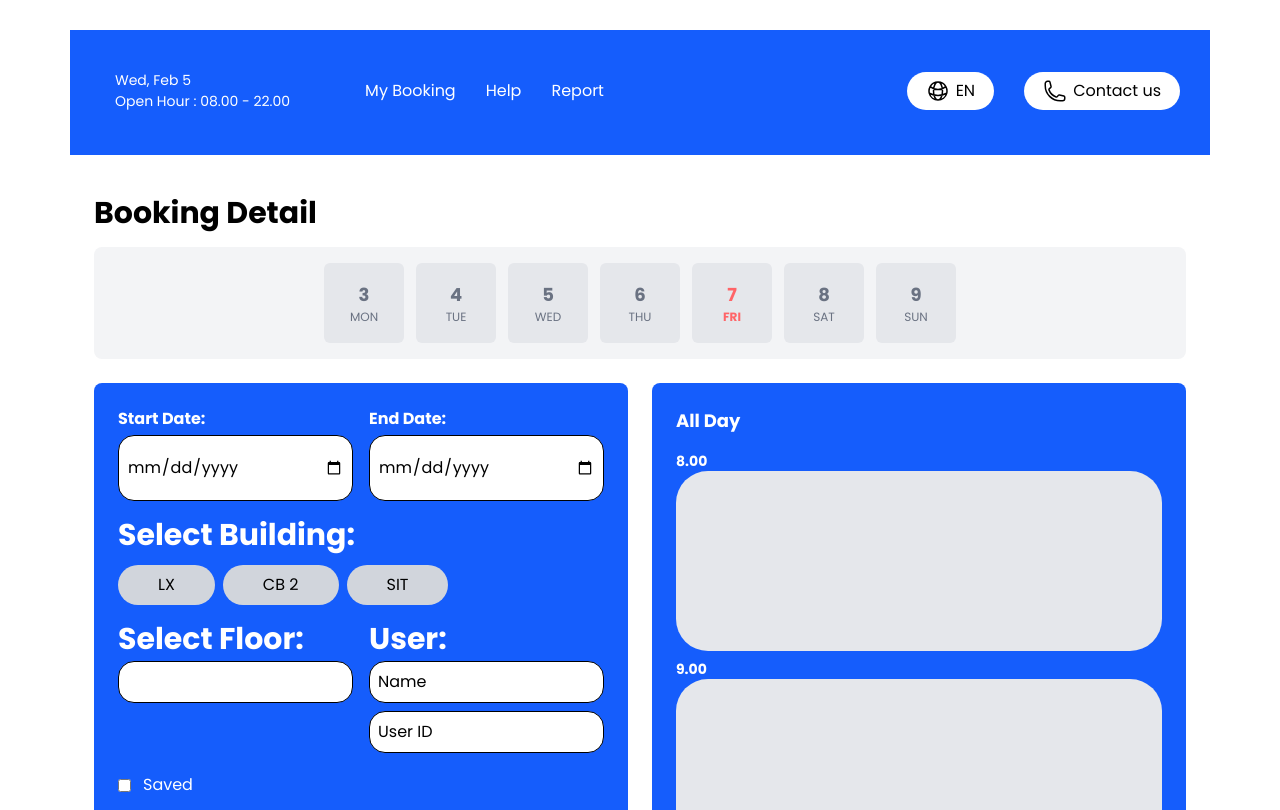
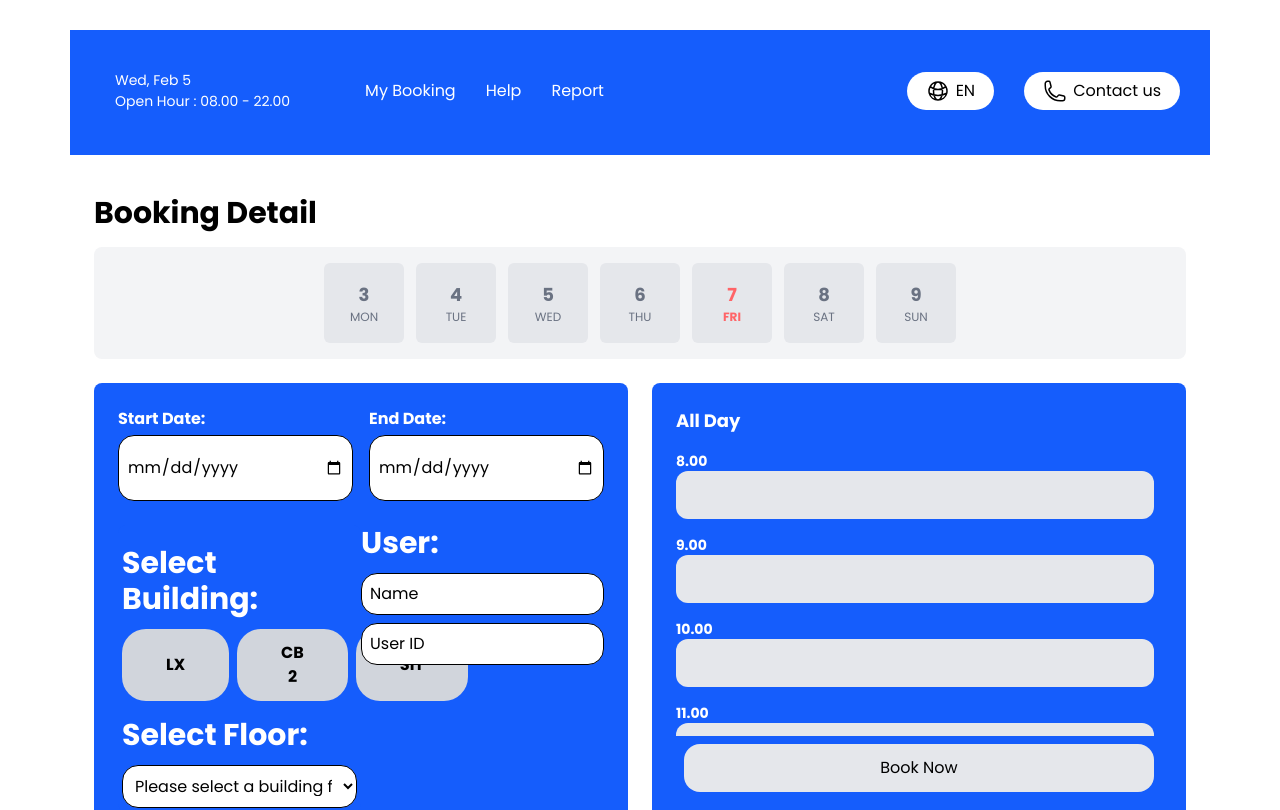
Before and after one commit to SukumDecha/HelloClient, a React (Vite) app: page /Roombooking in a window 1280 px wide. Shown: the top 810 px of the page. Built offline with nearby package versions, Linux system fonts and the light colour scheme.

Commit message:
อัพเดท

```diff
--- /dev/null
+++ b/src/components/BuildingAndFloorSelector.jsx
@@ -0,0 +1,60 @@
+import React, { useState } from "react";
+
+const BuildingAndFloorSelector = () => {
+  const [selectedBuilding, setSelectedBuilding] = useState("");
+  const [floors, setFloors] = useState([]);
+
+  const buildings = {
+    LX: ["Floor 10","Floor 11", "Floor 12", "Floor 13"],
+    "CB 2": ["Floor A", "Floor B", "Floor C"],
+    SIT: ["Level X", "Level Y", "Level Z"],
+  };
+
+  const handleBuildingSelect = (building) => {
+    setSelectedBuilding(building);
+    setFloors(buildings[building]);
+  };
+
+  return (
+    <div>
+      <div className="mt-4">
+        <label className="block font-bold mb-3 text-3xl">Select Building:</label>
+        <div className="flex space-x-2">
+          {Object.keys(buildings).map((building, index) => (
+            <button
+              key={index}
+              onClick={() => handleBuildingSelect(building)}
+              className={`px-11 py-3 rounded-3xl font-bold ${
+                selectedBuilding === building
+                  ? "bg-green-500 text-white"
+                  : "bg-gray-300 text-black hover:bg-gray-400"
+              }`}
+            >
+              {building}
+            </button>
+          ))}
+        </div>
+      </div>
+
+      <div className="mt-4">
+        <label className="block font-bold mb-3 text-3xl">Select Floor:</label>
+        <select
+          className="w-full border rounded-2xl px-2 py-2 text-black bg-white"
+          disabled={!selectedBuilding}
+        >
+          {floors.length > 0 ? (
+            floors.map((floor, index) => (
+              <option key={index} value={floor}>
+                {floor}
+              </option>
+            ))
+          ) : (
+            <option value="">Please select a building first</option>
+          )}
+        </select>
+      </div>
+    </div>
+  );
+};
+
+export default BuildingAndFloorSelector;
--- /dev/null
+++ b/src/components/Mybooking.jsx
@@ -0,0 +1,23 @@
+import React, { useState } from "react";
+
+const Mybooking = () => {
+  const [bookings, setBookings] = useState([]);
+  return (
+    <div className="text-black">
+      {bookings.length > 0 && (
+        <div>
+          <h2>My Booking</h2>
+          {bookings.map((booking, index) => (
+            <div key={index} className="booking-item">
+              <p>{booking.details}</p>
+              <button className="update-btn">Update</button>
+              <button className="delete-btn">Delete</button>
+            </div>
+          ))}
+        </div>
+      )}
+    </div>
+  );
+};
+
+export default Mybooking;
--- a/src/components/tools.jsx
+++ b/src/components/tools.jsx
@@ -1,46 +1,66 @@
+import Formtools from "./formtools";
+import LinkCom from "./Link";
+import { useState } from "react";
 
-import Formtools from "./formtools"
-import LinkCom from "./Link";
+const Tools = () => {
+  const [showDateDropdown, setShowDateDropdown] = useState(false);
+  const [showBuildingDropdown, setShowBuildingDropdown] = useState(false);
 
-
-const tools = () => {
   return (
     <div className="toolscontent">
+      {/* What you looking for? */}
       <div className="flex gap-1 m-auto">
         <svg xmlns="http://www.w3.org/2000/svg" width="24" height="24" viewBox="0 0 24 24" fill="none">
           <path d="M20.0004 19.9999L15.9504 15.9499M15.9504 15.9499C16.6004 15.2998 17.116 14.5281 17.4678 13.6788C17.8196 12.8295 18.0007 11.9192 18.0007 10.9999C18.0007 10.0806 17.8196 9.17027 17.4678 8.32095C17.116 7.47163 16.6004 6.69991 15.9504 6.04987C15.3003 5.39983 14.5286 4.88418 13.6793 4.53238C12.83 4.18058 11.9197 3.99951 11.0004 3.99951C10.0811 3.99951 9.17076 4.18058 8.32144 4.53238C7.47211 4.88418 6.7004 5.39983 6.05036 6.04987C4.73754 7.36269 4 9.14326 4 10.9999C4 12.8565 4.73754 14.637 6.05036 15.9499C7.36318 17.2627 9.14375 18.0002 11.0004 18.0002C12.857 18.0002 14.6375 17.2627 15.9504 15.9499Z" stroke="black"/>
         </svg>
-        <Formtools text="What you looking for ?" />
+        <p>What you looking for?</p>
       </div>
 
       <p className="flex gap-1 m-auto">|</p>
 
-        <div className="flex gap-1 m-auto">
+      {/* Date/Time Dropdown */}
+      <div className="flex gap-1 m-auto relative">
+        <button onClick={() => setShowDateDropdown(!showDateDropdown)}>
           <svg xmlns="http://www.w3.org/2000/svg" width="20" height="22" viewBox="0 0 20 22" fill="none">
             <path d="M10 0C15.523 0 20 4.477 20 10C20 15.523 15.523 20 10 20C4.477 20 0 15.523 0 10C0 4.477 4.477 0 10 0ZM10 2C7.87827 2 5.84344 2.84285 4.34315 4.34315C2.84285 5.84344 2 7.87827 2 10C2 12.1217 2.84285 14.1566 4.34315 15.6569C5.84344 17.1571 7.87827 18 10 18C12.1217 18 14.1566 17.1571 15.6569 15.6569C17.1571 14.1566 18 12.1217 18 10C18 7.87827 17.1571 5.84344 15.6569 4.34315C14.1566 2.84285 12.1217 2 10 2ZM10 4C10.2449 4.00003 10.4813 4.08996 10.6644 4.25272C10.8474 4.41547 10.9643 4.63975 10.993 4.883L11 5V9.586L13.707 12.293C13.8863 12.473 13.9905 12.7144 13.9982 12.9684C14.006 13.2223 13.9168 13.4697 13.7488 13.6603C13.5807 13.8508 13.3464 13.9703 13.0935 13.9944C12.8406 14.0185 12.588 13.9454 12.387 13.79L12.293 13.707L9.293 10.707C9.13758 10.5514 9.03776 10.349 9.009 10.131L9 10V5C9 4.73478 9.10536 4.48043 9.29289 4.29289C9.48043 4.10536 9.73478 4 10 4Z" fill="black"/>
           </svg>
-        <Formtools text="Date/Time"/>
+          Date/Time
+        </button>
+        {showDateDropdown && (
+          <div className="absolute top-full left-0 bg-white shadow-md p-2">
+            <p>Select Date/Time</p>
+          </div>
+        )}
       </div>
 
       <p className="flex gap-1 m-auto">|</p>
 
-        <div className="flex gap-1 m-auto">
+      {/* Building Dropdown */}
+      <div className="flex gap-1 m-auto relative">
+        <button onClick={() => setShowBuildingDropdown(!showBuildingDropdown)}>
           <svg xmlns="http://www.w3.org/2000/svg" width="24" height="24" viewBox="0 0 24 24" fill="none">
             <path d="M3 21H21M9 8H10M9 12H10M9 16H10M14 8H15M14 12H15M14 16H15M5 21V5C5 4.46957 5.21071 3.96086 5.58579 3.58579C5.96086 3.21071 6.46957 3 7 3H17C17.5304 3 18.0391 3.21071 18.4142 3.58579C18.7893 3.96086 19 4.46957 19 5V21" stroke="black"/>
           </svg>
-        <Formtools text="Building"/>
+          Building
+        </button>
+        {showBuildingDropdown && (
+          <div className="absolute top-full left-0 bg-white shadow-md p-2">
+            <p>Select Building</p>
+          </div>
+        )}
       </div>
 
+      {/* Search Button */}
       <div className="flex gap-1 m-auto">
         <button className="search-btn">
-        <LinkCom Linkto="/Roombooking" text="Search"/>
-        <svg  className="flex m-auto" xmlns="http://www.w3.org/2000/svg" width="17" height="16" viewBox="0 0 17 16" fill="none">
+          <LinkCom Linkto="/Roombooking" text="Search" />
+          <svg className="flex m-auto" xmlns="http://www.w3.org/2000/svg" width="17" height="16" viewBox="0 0 17 16" fill="none">
             <path d="M8.49967 1.3335C12.1797 1.3335 15.1663 4.32016 15.1663 8.00016C15.1663 11.6802 12.1797 14.6668 8.49967 14.6668C4.81967 14.6668 1.83301 11.6802 1.83301 8.00016C1.83301 4.32016 4.81967 1.3335 8.49967 1.3335ZM8.49967 7.3335H5.83301V8.66683H8.49967V10.6668L11.1663 8.00016L8.49967 5.3335V7.3335Z" fill="white"/>
           </svg>
         </button>
       </div>
     </div>
-  )
-}
+  );
+};
 
-export default tools
+export default Tools;
--- a/src/pages/Heropage.jsx
+++ b/src/pages/Heropage.jsx
@@ -1,4 +1,5 @@
 import Footer from "../components/footer";
+import Mybooking from "../components/Mybooking";
 import Navbar from "../components/navbar"
 import Tools from "../components/tools";
 
@@ -11,6 +12,8 @@ const Heropage = () => {
         room booking system.</h1>
         <Tools/>
       </div>
+
+      <Mybooking />
       <Footer/>
     </>
   );
--- a/src/pages/Roombooking.jsx
+++ b/src/pages/Roombooking.jsx
@@ -1,6 +1,7 @@
 import Navbar from "../components/navbar"
 import '../App.css';
-import Footer from "../components/footer";
+import Footer from "../components/footer"
+import BuildingAndFloorSelector from "../components/BuildingAndFloorSelector";
 
 const Roombooking = () => {
 
@@ -39,51 +40,41 @@ const Roombooking = () => {
             </div>
           </div>
 
-          <div className="mt-4">
-            <label className="block font-bold mb-3 text-3xl">Select Building:</label>
-            <div className="flex space-x-2 ">
-              {["LX", "CB 2", "SIT"].map((building, index) => (
-                <button
-                  key={index}
-                  className="bg-gray-300 px-10 py-2 rounded-3xl text-black hover:bg-gray-400"
-                >
-                  {building}
-                </button>
-              ))}
-            </div>
-          </div>
-
-          <div className="grid grid-cols-2 gap-4 mt-4">
+         <div className="grid grid-cols-2 gap- mt-6">
+        <div className="bg-blue-600 text-white p-1 rounded-lg">
+          <BuildingAndFloorSelector />
+        </div>
             <div>
-              <label className="block font-bold mb-1 text-3xl">Select Floor:</label>
-              <input type="text" className="w-full border rounded-2xl px-2 py-2 text-black bg-white" />
-            </div>
-            <div>
-              <label className="block font-bold mb-1 text-3xl">User:</label>
+              <label className="block font-bold mb-3 text-3xl">User:</label>
               <input type="text" placeholder="Name" className="w-full border rounded-2xl px-2 py-2 text-black bg-white" />
               <input type="text" placeholder="User ID" className="w-full border rounded-2xl px-2 py-2 mt-2 text-black bg-white" />
             </div>
           </div>
+        </div>
+
+        <div className="bg-blue-600 text-white p-6 rounded-lg flex flex-col h-[500px] relative">
+
+  <div className="overflow-y-auto flex-1 pr-2">
+    <p className="text-lg font-bold mb-4">All Day</p>
+    {["8.00", "9.00", "10.00", "11.00", "12.00", "13.00", "14.00", "15.00", "16.00"].map((time, i) => (
+      <div key={i} className="mb-4">
+        <p className="text-white-200 text-sm font-bold">{time}</p>
+        <div className="w-full h-12 bg-gray-200 rounded-xl"></div> {/* กล่องเวลา */}
+      </div>
+    ))}
+  </div>
+
+  <div className="sticky bottom-0 bg-blue-600 p-2 mt-2">
+    <button className="w-full bg-gray-200 text-black p-3 rounded-2xl hover:bg-gray-400">
+      Book Now
+    </button>
+  </div>
+</div>
 
 
-          <div className="mt-5 flex items-center">
-            <input type="checkbox" id="saved" className="mr-3 " />
-            <label htmlFor="saved">Saved</label>
-          </div>
-        </div>
-
-        <div className="bg-blue-600 text-white p-6 rounded-lg">
-          <p className="text-lg font-bold mb-4">All Day</p>
-          {["8.00", "9.00", "10.00", "11.00"].map((time, i) => (
-            <div key={i} className="mb-2">
-              <p className="text-white-200 text-sm font-bold">{time}</p>
-              <div className="w-full h-45 bg-gray-200 rounded-4xl"></div>
-            </div>
-          ))}
-          <button className="w-full bg-gray-200 text-black p-2 rounded-2xl mt-4 hover:bg-gray-400">Book Now</button>
-        </div>
       </div>
     </div>
+    <Footer/>
     </div>
   );
 }
```
Lines whose indentation alone changed are shown as unchanged.
